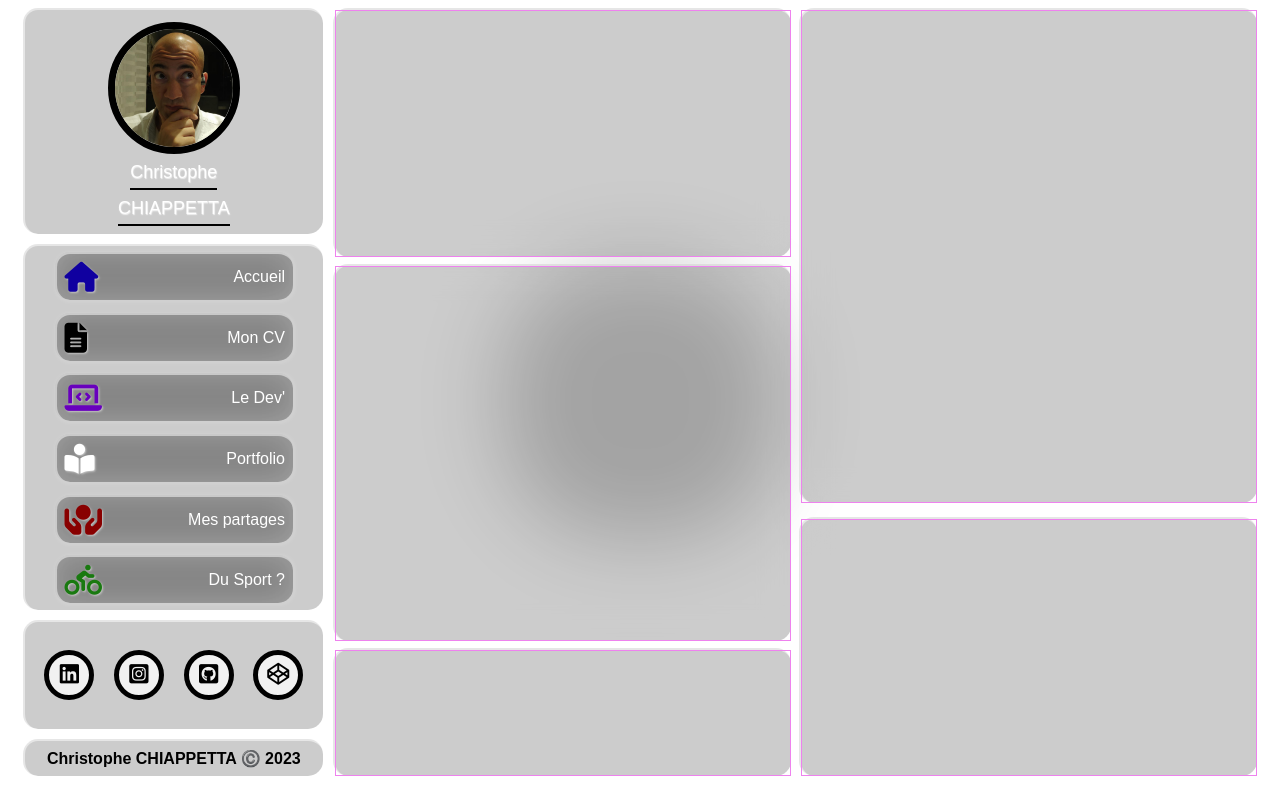
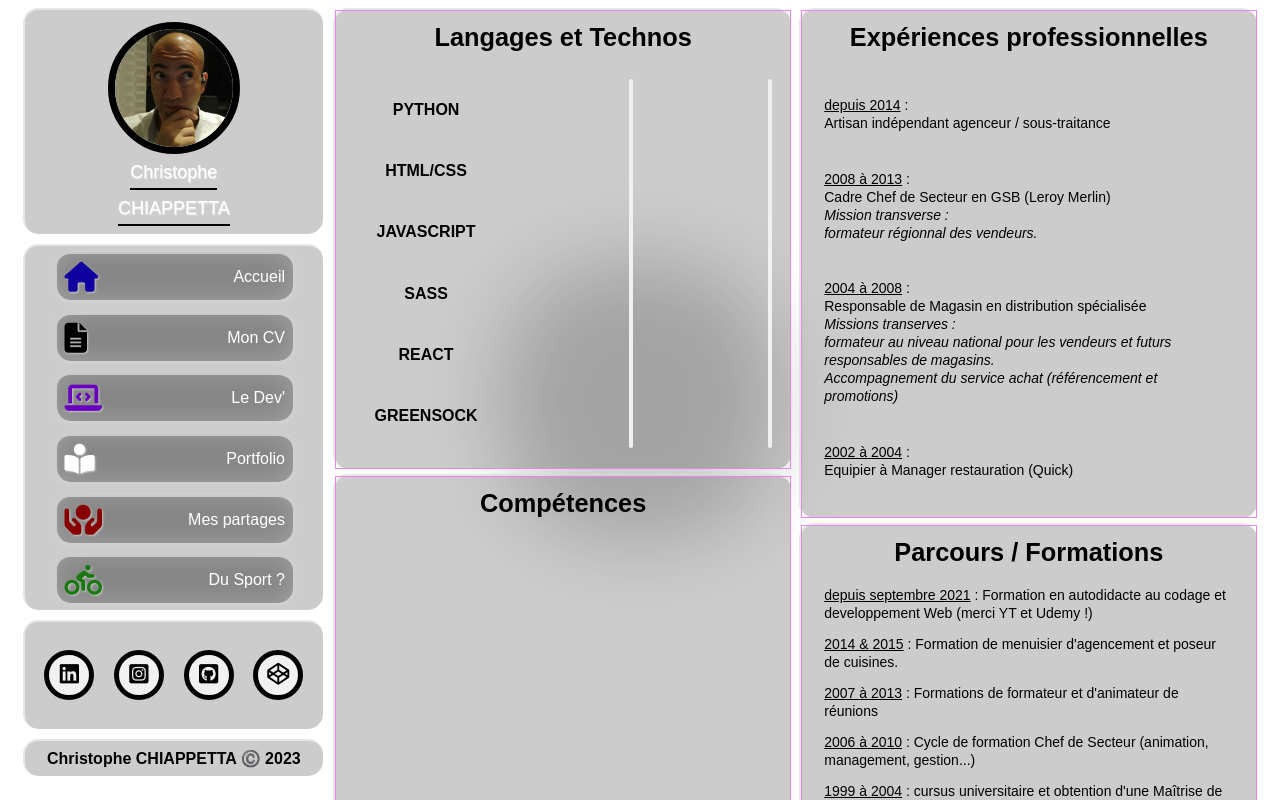
Before and after one commit to ChristopheC-83/barpat-v2, a React (Create React App) app: page /cv in a window 1280 px wide. Shown: the top 800 px of the page. Built offline with nearby package versions, Linux system fonts and the light colour scheme.

Commit message:
avancée cv

```diff
--- a/src/Pages/CV.js
+++ b/src/Pages/CV.js
@@ -21,22 +21,104 @@ export default function CV(props) {
       <div className="cvContainer">
         <div className="cvLeft">
           <div className="languages">
-            <div className="languagesContent cvContent"></div>
+            <div className="cvContent">
+              <h2>Langages et Technos</h2>
+              <div className="langContent">
+                  <div className="barchart">
+                    <h4 >PYTHON</h4>
+                    <div className="barre"></div>
+                  </div>
+                  <h4 >HTML/CSS</h4>
+                  <h4 >JAVASCRIPT</h4>
+                  <h4 >SASS</h4>
+                  <h4 >REACT</h4>
+                  <h4 >GREENSOCK</h4>
+
+              </div>
+            </div>
           </div>
           <div className="skills">
-            <div className="skillsContent cvContent"></div>
-          </div>
-
-          <div className="others">
-            <div className="othersContent cvContent"></div>
+            <div className="cvContent">
+              <h2>Compétences</h2>
+            </div>
           </div>
         </div>
         <div className="cvRight">
           <div className="expPro">
-            <div className="expProContent cvContent"></div>
+            <div className="cvContent">
+              <h2>Expériences professionnelles</h2>
+              <div className="proContent">
+                <p>
+                  <span>depuis 2014</span> : <br /> Artisan indépendant agenceur
+                  / sous-traitance
+                </p>
+                <p>
+                  <span>2008 à 2013</span> : <br />
+                  Cadre Chef de Secteur en GSB (Leroy Merlin) <br />
+                  <i>Mission transverse :</i>
+                  <br />
+                  <i>formateur régionnal des vendeurs.</i>
+                </p>
+                <p>
+                  <span>2004 à 2008</span> : <br /> Responsable de Magasin en
+                  distribution spécialisée
+                  <br />
+                  <i>
+                    Missions transerves : <br />
+                    formateur au niveau national pour les vendeurs et futurs
+                    responsables de magasins.
+                    <br />
+                    Accompagnement du service achat (référencement et
+                    promotions)
+                  </i>
+                </p>
+                <p>
+                  <span>2002 à 2004</span> : <br /> Equipier à Manager
+                  restauration (Quick)
+                  <br />
+                </p>
+              </div>
+            </div>
           </div>
           <div className="studies">
-            <div className="studiesContent cvContent"></div>
+            <div className="cvContent">
+              <h2>Parcours / Formations</h2>
+              <div className="studiesContent">
+                <p>
+                  <span>depuis septembre 2021</span> : Formation en autodidacte
+                  au codage et developpement Web (merci YT et Udemy !)
+                </p>
+
+                <p>
+                  <span>2014 & 2015</span> : Formation de menuisier d'agencement
+                  et poseur de cuisines.
+                </p>
+                <p>
+                  <span>2007 à 2013</span> : Formations de formateur et
+                  d'animateur de réunions
+                </p>
+                <p>
+                  <span>2006 à 2010</span> : Cycle de formation Chef de Secteur
+                  (animation, management, gestion...)
+                </p>
+                <p>
+                  <span>1999 à 2004</span> : cursus universitaire et obtention
+                  d'une Maîtrise de Biochimie Alimentaire et Neurophysiologie
+                </p>
+              </div>
+            </div>
+          </div>
+          <div className="others">
+            <div className="cvContent">
+              <h2>Centres d'intérêts</h2>
+              <div className="othersContent">
+                <ul className="li">▶️ VTT</ul>
+                <ul className="li">▶️ Course à pied / Trail</ul>
+                <ul className="li">▶️ Cinéma</ul>
+                <ul className="li">▶️ Economie</ul>
+                <ul className="li">▶️ Apprentissage du codage</ul>
+              </div>
+            </div>
           </div>
         </div>
       </div>
--- a/src/Style/index.css
+++ b/src/Style/index.css
@@ -74,18 +74,31 @@ a {
   display: flex;
   justify-content: space-between;
 }
+.cvContainer h2 {
+  width: 80%;
+  text-align: center;
+  margin: 1.5vh auto 0.75vh;
+  font-weight: bold;
+  font-size: clamp(15px, 10px + 1.2vw, 30px);
+}
+.cvContainer p {
+  line-height: clamp(18px, 2vh, 20px);
+  font-size: clamp(14px, 6px + 1vh, 17px);
+}
+.cvContainer p span {
+  text-decoration: underline;
+}
 
 .cvLeft {
   width: 50%;
-  height: 100%;
+  min-height: 90vh;
   display: flex;
   flex-direction: column;
   justify-content: space space-between;
   align-items: center;
 }
 .cvLeft .languages,
-.cvLeft .skills,
-.cvLeft .others {
+.cvLeft .skills {
   display: flex;
   width: 100%;
   min-height: 50px;
@@ -99,20 +112,70 @@ a {
   box-shadow: 1px 1px 2px 2px rgba(255, 255, 255, 0.075);
 }
 .cvLeft .languages {
-  height: 33%;
-  margin-bottom: 7px;
+  height: 45%;
+  margin-bottom: 1%;
+}
+.cvLeft .languages .langContent {
+  width: 90%;
+  margin: 0 auto;
+  height: 100%;
+  display: flex;
+  flex-direction: column;
+  justify-content: space-evenly;
+  position: relative;
+}
+.cvLeft .languages .langContent::before {
+  content: "";
+  position: absolute;
+  background-color: #f1f1f1;
+  width: 4px;
+  height: 90%;
+  border-radius: 4px;
+  left: 66%;
+  top: 5%;
+}
+.cvLeft .languages .langContent::after {
+  content: "";
+  position: absolute;
+  background-color: #f1f1f1;
+  width: 4px;
+  height: 90%;
+  border-radius: 4px;
+  left: 100%;
+  top: 5%;
+}
+.cvLeft .languages .langContent h4 {
+  display: inline-block;
+  width: 33%;
+  text-align: center;
+  position: relative;
+  font-weight: bold;
+}
+.cvLeft .languages .langContent h4::after {
+  content: "";
+  position: absolute;
+  background-color: #333;
+  height: 4px;
+  border-radius: 4px;
+  left: 100%;
+  top: 50%;
+  transform: translateY(-50%);
+  width: 0%;
+  -webkit-animation: barchart 1.25s linear forwards ease-out;
+          animation: barchart 1.25s linear forwards ease-out;
+}
+.cvLeft .languages .langContent .lang,
+.cvLeft .languages .langContent .techno {
+  width: 100%;
+  height: 48%;
 }
 .cvLeft .skills {
-  height: 50%;
-  margin-bottom: 7px;
-}
-.cvLeft .others {
-  height: 17%;
+  height: 55%;
 }
 
 .cvRight {
   width: 50%;
-  height: 100%;
+  min-height: 90vh;
   margin-left: 7px;
   display: flex;
   flex-direction: column;
@@ -120,7 +183,22 @@ a {
   align-items: center;
 }
 .cvRight .expPro {
-  height: 65%;
+  height: 40%;
+  width: 100%;
+  min-height: 510px;
+  background: #fff;
+  border-radius: 15px;
+  background: rgba(2, 2, 2, 0.2);
+  border-top: 2px solid rgba(255, 255, 255, 0.5);
+  border-left: 2px solid rgba(255, 255, 255, 0.5);
+  -webkit-backdrop-filter: blur(15px);
+          backdrop-filter: blur(15px);
+  box-shadow: 1px 1px 2px 2px rgba(255, 255, 255, 0.075);
+}
+.cvRight .studies {
+  height: 40%;
+  margin: 1% 0;
+  min-height: 310px;
   width: 100%;
   background: #fff;
   border-radius: 15px;
@@ -130,11 +208,12 @@ a {
   -webkit-backdrop-filter: blur(15px);
           backdrop-filter: blur(15px);
   box-shadow: 1px 1px 2px 2px rgba(255, 255, 255, 0.075);
-  margin-bottom: 14px;
 }
-.cvRight .studies {
-  height: 34%;
+.cvRight .others {
+  display: flex;
   width: 100%;
+  min-height: 200px;
+  height: 20%;
   background: #fff;
   border-radius: 15px;
   background: rgba(2, 2, 2, 0.2);
@@ -150,11 +229,18 @@ a {
   height: 100%;
   border: 1px solid violet;
   display: flex;
-  justify-content: center;
-  align-items: center;
   flex-direction: column;
 }
-
+.cvContent .studiesContent,
+.cvContent .proContent,
+.cvContent .othersContent {
+  width: 90%;
+  margin: 0 auto;
+  height: 100%;
+  display: flex;
+  flex-direction: column;
+  justify-content: space-evenly;
+}
 .dropsContainer {
   width: calc(100vw - 350px);
   max-width: 1920px;
--- a/src/Style/sous-fichiers/_cv.scss
+++ b/src/Style/sous-fichiers/_cv.scss
@@ -6,19 +6,33 @@
   margin-right: 1vh;
   display: flex;
   justify-content: space-between;
+
+  h2 {
+    width: 80%;
+    text-align: center;
+    margin: 1.5vh auto 0.75vh;
+    font-weight: bold;
+    font-size: clamp(15px, 10px + 1.2vw, 30px);
+  }
+  p {
+    line-height: clamp(18px, 2vh, 20px);
+    font-size: clamp(14px, 6px + 1vh, 17px);
+    span {
+      text-decoration: underline;
+    }
+  }
 }
 
 .cvLeft {
   width: 50%;
-  height: 100%;
+  min-height: 90vh;
   display: flex;
   flex-direction: column;
   justify-content: space space-between;
   align-items: center;
 
   .languages,
-  .skills,
-  .others {
+  .skills {
     display: flex;
     width: 100%;
     min-height: 50px;
@@ -26,21 +40,86 @@
   }
 
   .languages {
-    height: 33%;
-    margin-bottom: 7px;
+    height: 45%;
+    margin-bottom: 1%;
+
+    .langContent {
+      // border: 3px solid yellowgreen;
+      width: 90%;
+      margin: 0 auto;
+      height: 100%;
+      display: flex;
+      flex-direction: column;
+      justify-content: space-evenly;
+      position: relative;
+
+      &::before {
+        content: "";
+        position: absolute;
+        background-color: #f1f1f1;
+        width: 4px;
+        height: 90%;
+        border-radius: 4px;
+        left: 66%;
+        top: 5%;
+        // transform: translateY(-50%);
+      }
+      &::after {
+        content: "";
+        position: absolute;
+        background-color: #f1f1f1;
+        width: 4px;
+        height: 90%;
+        border-radius: 4px;
+        left: 100%;
+        top: 5%;
+        // transform: translateY(-50%);
+      }
+
+      h4 {
+        display: inline-block;
+        width: 33%;
+        text-align: center;
+        position: relative;
+        font-weight: bold;
+
+        &::after {
+          content: "";
+          position: absolute;
+          background-color: #333;
+          height: 4px;
+          border-radius: 4px;
+          left: 100%;
+          top: 50%;
+          transform: translateY(-50%);
+          width: 0%;
+          animation: barchart 1.25s linear forwards ease-out;
+        }
+        }
+        // h4:nth-child(1) {&::after {width: 100%}}
+        // h4:nth-child(2) {&::after {width: 180%}}
+        // h4:nth-child(3) {&::after {width: 150%}}
+        // h4:nth-child(4) {&::after {width: 150%}}
+        // h4:nth-child(5) {&::after {width: 100%}}
+        // h4:nth-child(6) {&::after {width: 125%}}
+
+        .lang,
+        .techno {
+          width: 100%;
+          height: 48%;
+          // border:1px solid black;
+        }
+      }
+
   }
   .skills {
-    height: 50%;
-    margin-bottom: 7px;
-  }
-  .others {
-    height: 17%;
+    height: 55%;
   }
 }
 
 .cvRight {
   width: 50%;
-  height: 100%;
+  min-height: 90vh;
   margin-left: 7px;
   display: flex;
   flex-direction: column;
@@ -48,25 +127,50 @@
   align-items: center;
 
   .expPro {
-    height: 65%;
+    height: 40%;
     width: 100%;
+    min-height: 510px;
     @include glassMorphBlack;
-    margin-bottom: 14px;
   }
 
   .studies {
-    height: 34%;
+    height: 40%;
+    margin: 1% 0;
+    min-height: 310px;
     width: 100%;
-
+    @include glassMorphBlack;
+  }
+  .others {
+    display: flex;
+    width: 100%;
+    min-height: 200px;
+    height: 20%;
     @include glassMorphBlack;
   }
 }
+
 .cvContent {
   width: 100%;
   height: 100%;
   border: 1px solid violet;
-  @include flexMid;
+  display: flex;
   flex-direction: column;
+
+  .studiesContent,
+  .proContent,
+  .othersContent {
+    width: 90%;
+    margin: 0 auto;
+    height: 100%;
+    display: flex;
+    flex-direction: column;
+    justify-content: space-evenly;
+  }
+
+  .othersContent {
+    li {
+    }
+  }
 }
 
 @import "./MQ/cv_MQ";
```
Also changed, not shown: 1 other file (tests, documents, lock files or other folders).
